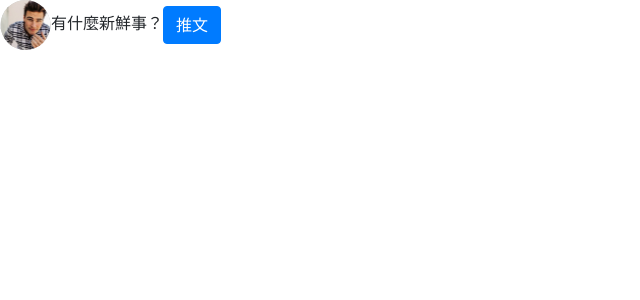
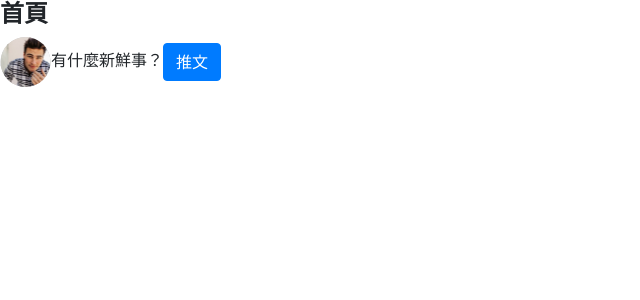
Before and after one commit to lamn0125/simple-twitter, a React (Create React App) app: page / in a window 1280 px wide. Shown: the top 300 px of the page, without its empty margins (0-640 px from the left). Built offline with nearby package versions, Linux system fonts and the light colour scheme.

Commit message:
feat: add Header

```diff
--- a/src/App.jsx
+++ b/src/App.jsx
@@ -1,11 +1,11 @@
 import 'bootstrap/dist/css/bootstrap.min.css';
 import './App.scss';
 import 'styles/main.scss';
-import { TweetInput } from 'components/Main'
+import { MainContent } from 'components/Main'
 
 function App() {
   return (
-    <TweetInput/>
+    <MainContent />
   )
 }
 
--- a/src/components/Main/Header.jsx
+++ b/src/components/Main/Header.jsx
@@ -0,0 +1,9 @@
+const Header = () => {
+  return(
+    <div>
+      <h4 className="font-weight-bold">首頁</h4>
+    </div>
+  )
+}
+
+export default Header
--- a/src/components/Main/MainContent.jsx
+++ b/src/components/Main/MainContent.jsx
@@ -0,0 +1,13 @@
+import Header from 'components/Main/Header'
+import TweetInput from 'components/Main/TweetInput'
+
+const MainContent = () => {
+  return(
+    <div>
+      <Header/>
+      <TweetInput/>
+    </div>
+  )
+}
+
+export default MainContent
--- a/src/components/Main/index.jsx
+++ b/src/components/Main/index.jsx
@@ -1,3 +1,3 @@
-import TweetInput from 'components/Main/TweetInput'
+import MainContent from 'components/Main/MainContent'
 
-export { TweetInput }
+export { MainContent }
```
